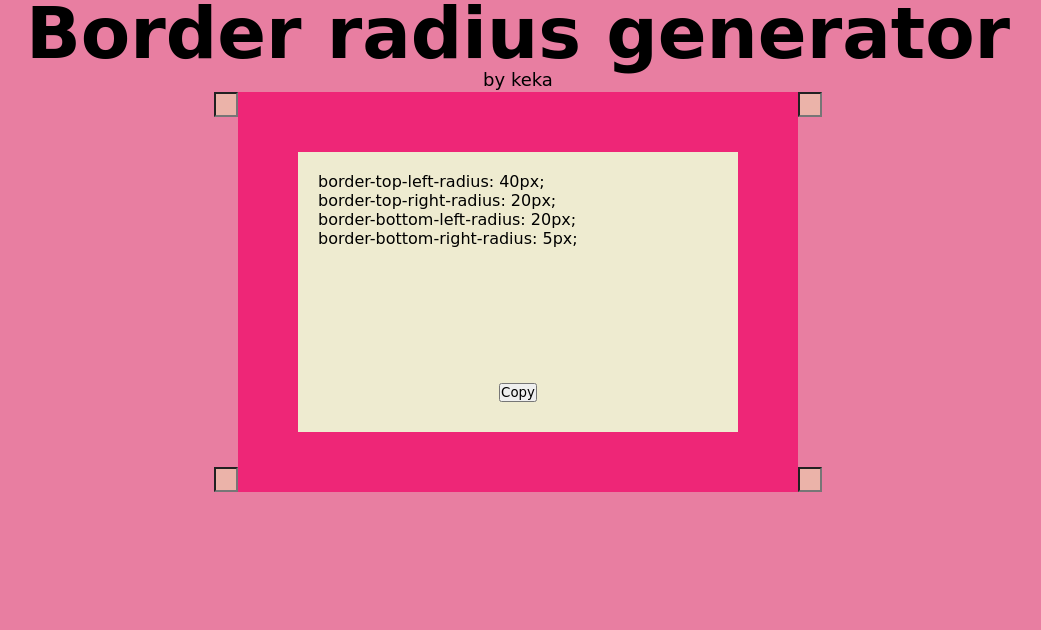
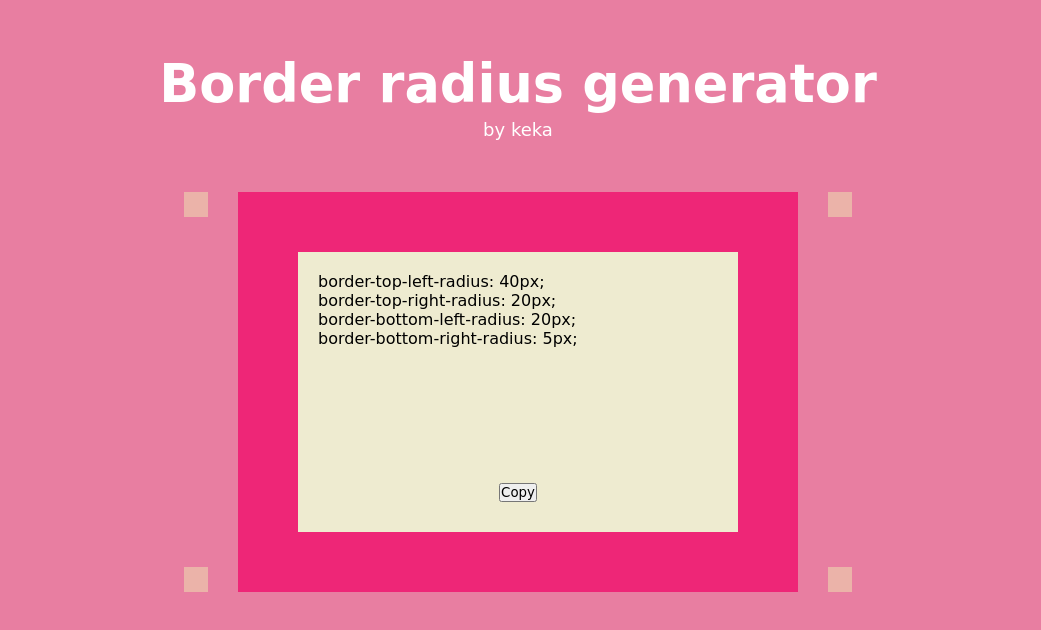
Before and after one commit to kessyads/manipulating_border_radius, a plain HTML site: page index.html in a window 1280 px wide. Shown: the whole page, without its empty margins (122-1163 px from the left). Drawn offline with Linux system fonts and the light colour scheme.

Commit message:
fouth_update

```diff
--- a/index.html
+++ b/index.html
@@ -10,6 +10,7 @@
 <body>
 
     <section>
+        <div class="head">
         <div class="title">
             <h1>Border radius generator</h1>
         </div>
@@ -17,6 +18,7 @@
         <div class="credits">
             <p>by keka</p>
         </div>
+    </div>
 
     </section>
     <section class="dimensions__father">
--- a/style.css
+++ b/style.css
@@ -1,9 +1,9 @@
 * {
     box-sizing: border-box;
+    font-family: 'Architects Daughter', cursive;
     margin: 0;
     outline: 0;
     padding: 0;
-    font-family: 'Architects Daughter', cursive;
 }
 
 body{
@@ -11,7 +11,8 @@ body{
 }
 
 .title{
-    font-size: 48px;
+    color: white;
+    font-size: 35px;
     font-style: normal;
     font-weight: 400;
     line-height: 67px;
@@ -20,6 +21,7 @@ body{
 }
 
 .credits{
+    color: white;
     font-size: 18px;
     font-weight: 400;
     line-height: 25px;
@@ -27,40 +29,47 @@ body{
     text-align: center;
 }
 
+.head{
+    margin: 50px;
+}
+
 .box{
     background: #EE2677;
+    height: 400px;
     padding: 60px;
     width: 560px;
-    height: 400px;
 }
 
 .dimensions{
     background-color: #EEEBD0;
+    height: 100%;
     width: 100%;
-    height: 100%;
     padding: 20px;
 }
 
 
 .dimensions__number{
     align-items: center;
+    background-color: #EBB3A9;
+    border: #EBB3A9 solid 1px;
+    font-size: 18px;
+    height: 25px;
+    line-height: 25px;
+    margin: 0 30px;
     width: 24px;
-    height: 25px;
-    font-size: 18px;
-    line-height: 25px;
-    background-color: #EBB3A9;
+
 }
 
 .dimensions__father{
     display: flex;
+    justify-content: center;
     margin: auto;
-    justify-content: center;
 }
 
 .dimensions__child{
     display: flex;
+    flex-direction: column;
     justify-content: space-between;
-    flex-direction: column;
 }
 
 .dimensions > div{
```
